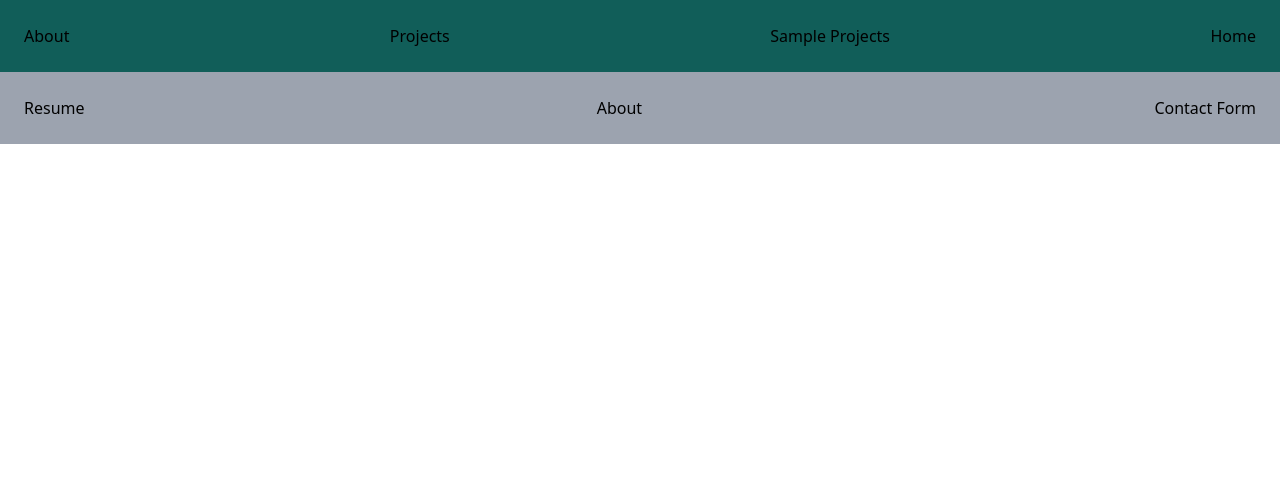
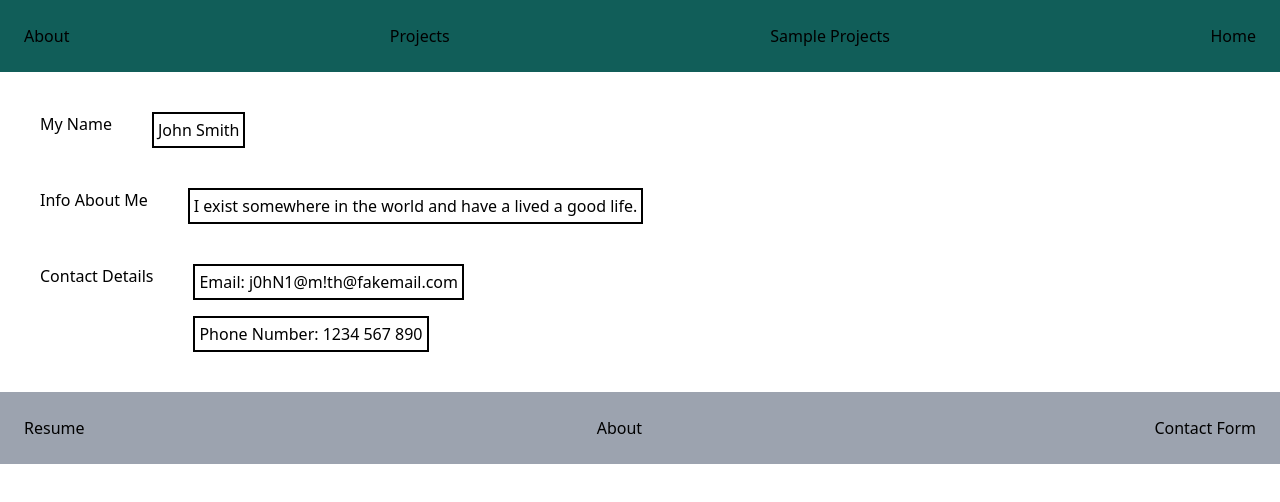
Before and after one commit to SeanTshark/2025-webtech-final-project, a website: page about.html in a window 1280 px wide. Drawn offline with Linux system fonts and the light colour scheme.

Commit message:
feat(about_page): add about me section

```diff
--- a/about.html
+++ b/about.html
@@ -31,6 +31,21 @@
     <article>
         <header></header>
 
+        <section class="ml-10 mt-10 flex flex-start">
+            <h1 class="mr-10">My Name</h1>
+            <h1 class="w-fit p-1 border-2 border-black">John Smith</h1>
+        </section>
+        <section class="ml-10 mt-10 flex flex-start">
+            <h1 class="mr-10">Info About Me</h1>
+            <p class="w-fit p-1 border-2 border-black">I exist somewhere in the world and have a lived a good life.</p>
+        </section>
+        <section class="ml-10 mt-10 flex flex-start">
+            <h1>Contact Details</h1>
+            <div class="ml-10 mr-10 mb-10">
+                <p class="w-fit p-1 mb-4 border-2 border-black">Email: j0hN1@m!th@fakemail.com</p>
+                <p class="w-fit p-1 mt-4 border-2 border-black">Phone Number: 1234 567 890</p>
+            </div>
+        </section>
 
     </article>
 </main>
```
Also changed, not shown: assets/css/site.css.
